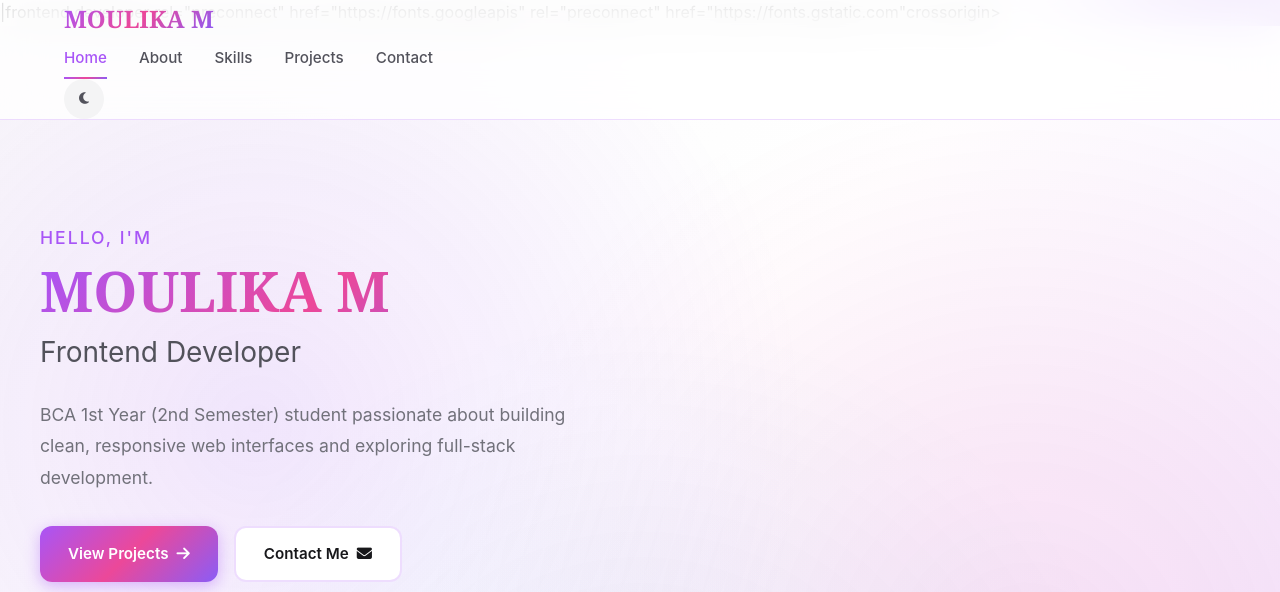
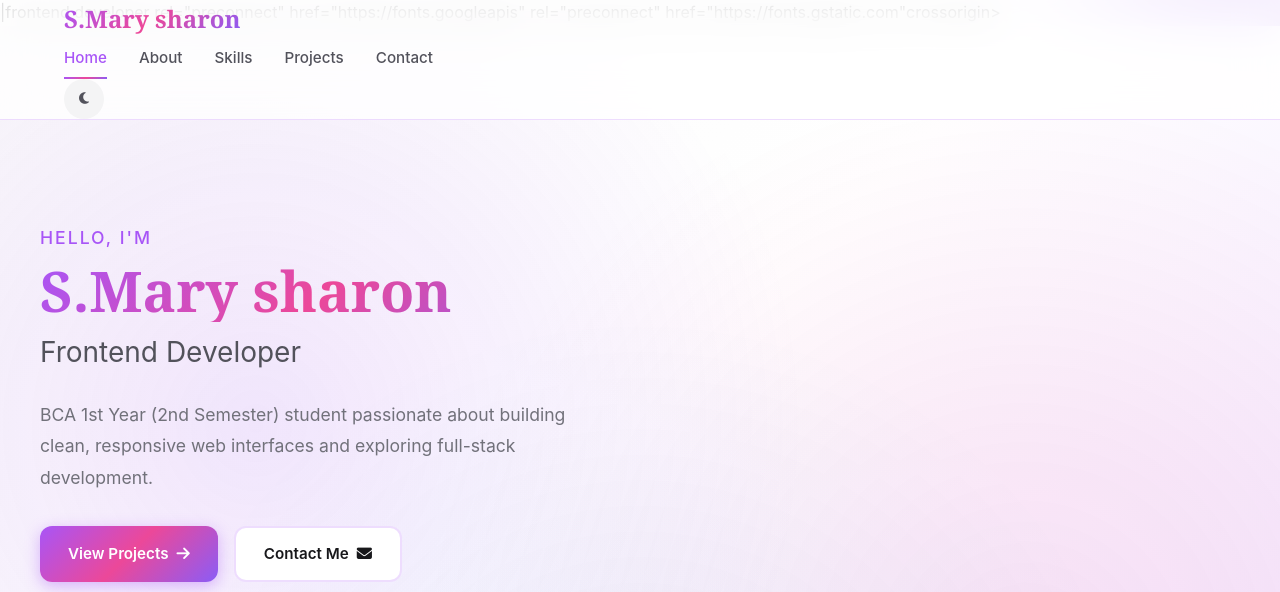
Before and after one commit to 25bcae57-netizen/ideal-train, a website: page index.html in a window 1280 px wide. Shown: the top 592 px of the page. Drawn offline with Linux system fonts and the light colour scheme; no server answers.

Commit message:
Update index.html

```diff
--- a/index.html
+++ b/index.html
@@ -4,7 +4,7 @@
 <head>
     <meta charset="UTF-8">
     <meta name="viewport" content="width=device-width, initial-scale=1.0">
-    <title>MOULIKA M</title>|frontend developer</title>
+    <title>S.Mary sharon</title>|frontend developer</title>
 
     <link rel="stylesheet" href="style.css">
     <link> rel="preconnect" href="https://fonts.googleapis"
@@ -19,7 +19,7 @@
     <nav class="navbar" id="navbar">
         <div class="nav container">
             <a href="#home" class="nav-logo">
-                <span class="logo-text">MOULIKA M</span>
+                <span class="logo-text">S.Mary sharon</span>
             </a>
 
             <div class="nav-menu" id="nav-menu">
@@ -45,7 +45,7 @@
         <div class="hero-container">
             <div class="hero-content">
                 <div class="hero-greeting reveal-up">Hello, I'm</div>
-                <h1 class="hero-name reveal-up">MOULIKA M</h1>
+                <h1 class="hero-name reveal-up">S.Mary sharon</h1>
                 <h2 class="hero-role reveal-up">Frontend Developer</h2>
                 <p class="hero-intro reveal-up">
                     BCA 1st Year (2nd Semester) student passionate about building clean, responsive web interfaces and
@@ -449,7 +449,7 @@
         <div class="container">
             <div class="footer-content">
                 <div class="footer-brand">
-                    <h3 class="footer-name"> MOULIKA M</h3>
+                    <h3 class="footer-name"> S.Mary sharon</h3>
                     <p class="footer-tagline">Frontend Developer & BCA Student</p>
                 </div>
 
@@ -488,7 +488,7 @@
             </div>
 
             <div class="footer-bottom">
-                <p>&copy; 2026 MOULIKA M. All rights reserved.</p>
+                <p>&copy; 2026 S.Mary sharon All rights reserved.</p>
                 <p>Built with <i class="fas fa-heart"></i> using HTML, CSS & JavaScript</p>
             </div>
         </div>
```
